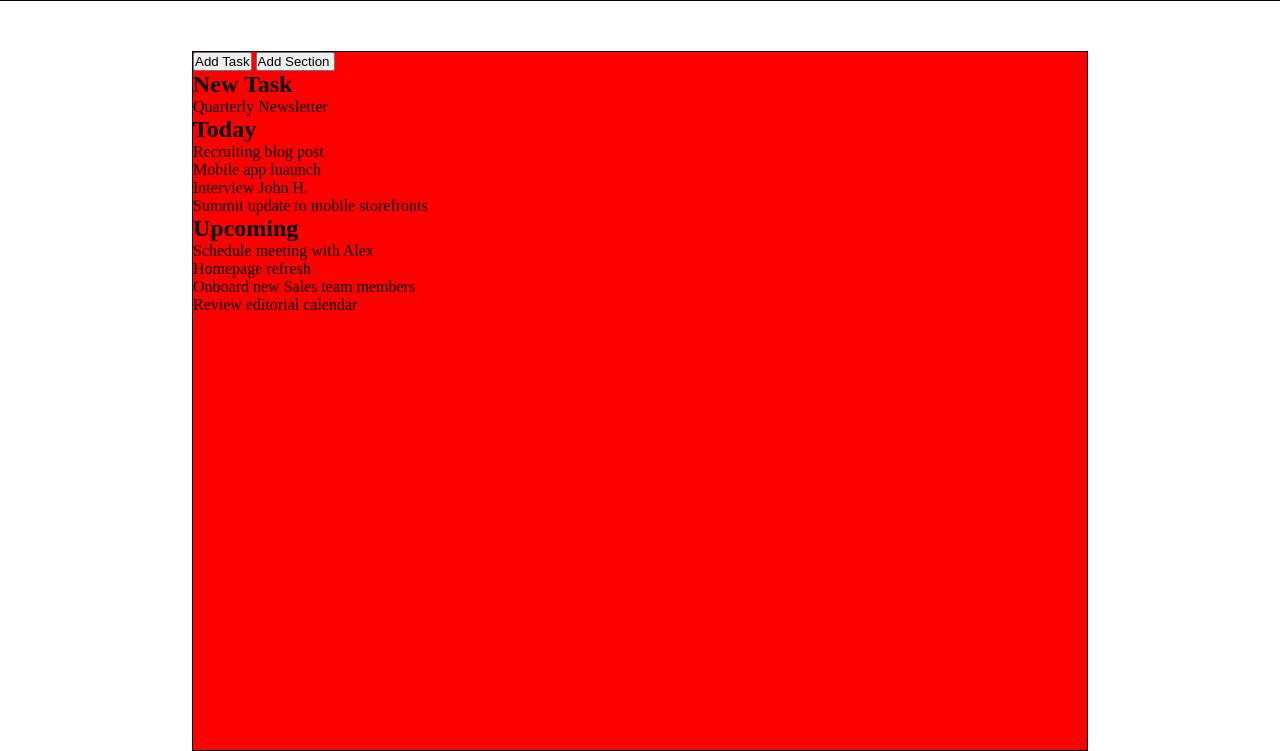
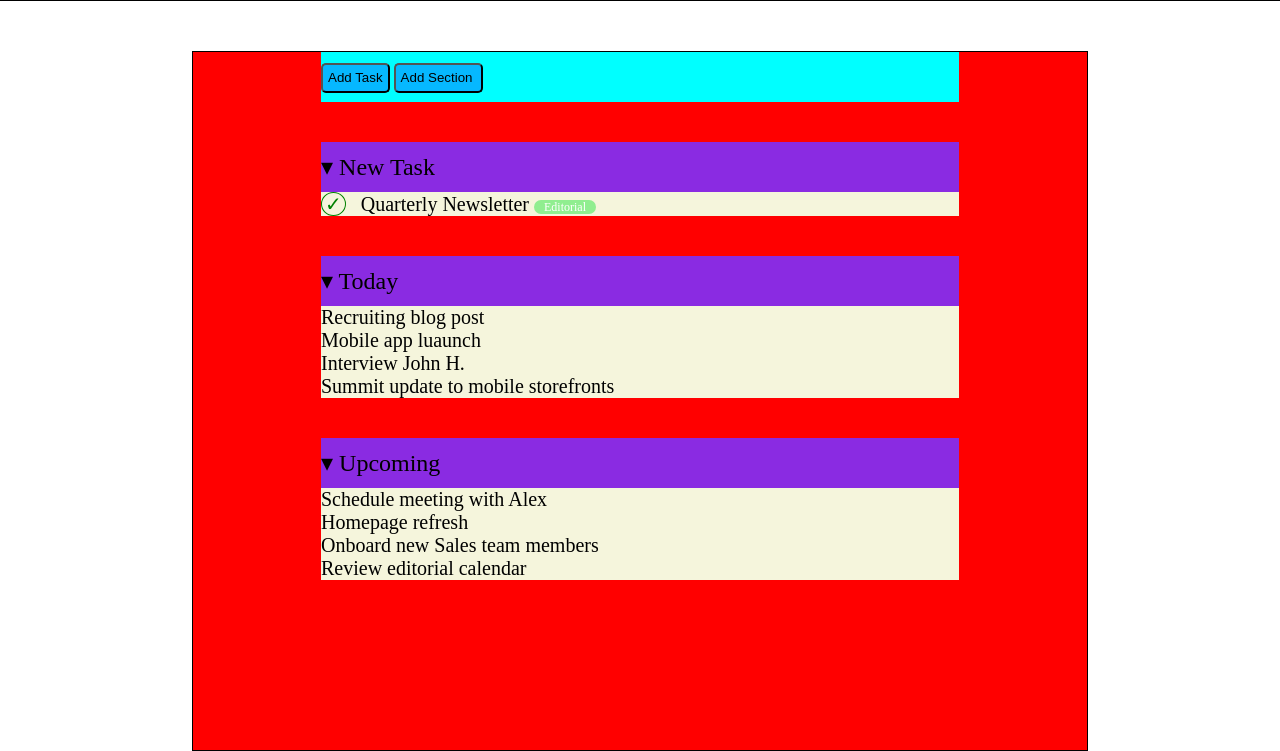
Before and after one commit to Adriatik-Berdufi/html-css-toboolist, a plain HTML site: page index.html in a window 1280 px wide. Shown: the part 89-840 px from the top of the page. Drawn offline with Linux system fonts and the light colour scheme.

Commit message:
add css structure

```diff
--- a/css/style.css
+++ b/css/style.css
@@ -21,7 +21,47 @@ header{
     margin-left: 15%;
     margin-right: 15%;
     margin-top: 50px;
+    padding-left: 10%;
+    padding-right: 10%;
 }
 ul {
     list-style-type: none;
-    }
+    font-size: 20px;
+    height: auto;
+    background-color: beige;
+
+}
+.add-task{
+    height: 50px;
+    background-color: aqua;
+    line-height: 50px;
+}
+.button{
+    height: 30px;
+    width: auto;
+    padding: 5px;
+    background-color: rgb(6, 184, 255);
+    border-radius: 5px;
+}
+
+.task{
+    height: 50px;
+    background-color: blueviolet;
+    margin-top: 40px;
+    line-height: 50px;
+    font-size: 24px;
+}
+.check-box{
+    padding: 0 3px;
+    border: 1px solid green;
+    color: green;
+    border-radius: 50%;
+    margin-right: 10px;
+}
+.task-description{
+    font-size: 12px;
+    padding: 0 10px;
+    background-color: lightgreen;
+    color: rgb(255, 255, 255);
+    border-radius: 10px;
+}
--- a/index.html
+++ b/index.html
@@ -17,17 +17,21 @@
     <main>
         <div class="conteiner">
             <div class="add-task">
-                <input type="button" value="Add Task" >
-                <input type="button" value="Add Section ">
+                <input class="button" type="button" value="Add Task" >
+                <input class="button" type="button" value="Add Section ">
             </div>
             <section>
-                <h2>New Task</h2>
+                <div class="task">&#9662 New Task</div>
                 <ul>
-                    <li>Quarterly Newsletter</li>
+                    <li>
+                        <span class="check-box"> &check;</span>
+                        Quarterly Newsletter
+                        <span class="task-description">Editorial</span>
+                    </li>
                 </ul>
             </section>
             <section>
-                <h2>Today</h2>
+                <div class="task">&#9662 Today</div>
                 <ul>
                     <li>Recruiting blog post</li>
                     <li>Mobile app luaunch</li>
@@ -36,7 +40,7 @@
                 </ul>
             </section>
             <section>
-                <h2>Upcoming</h2>
+                <div class="task">&#9662 Upcoming</div>
                 <ul>
                     <li>Schedule meeting with Alex</li>
                     <li>Homepage refresh</li>
```
